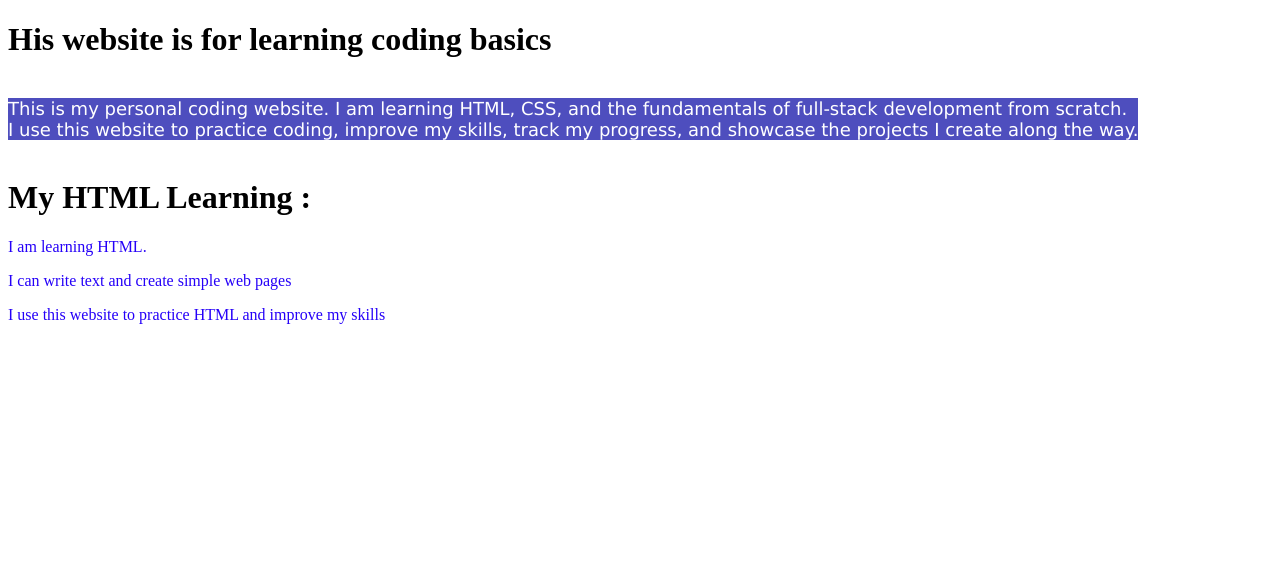
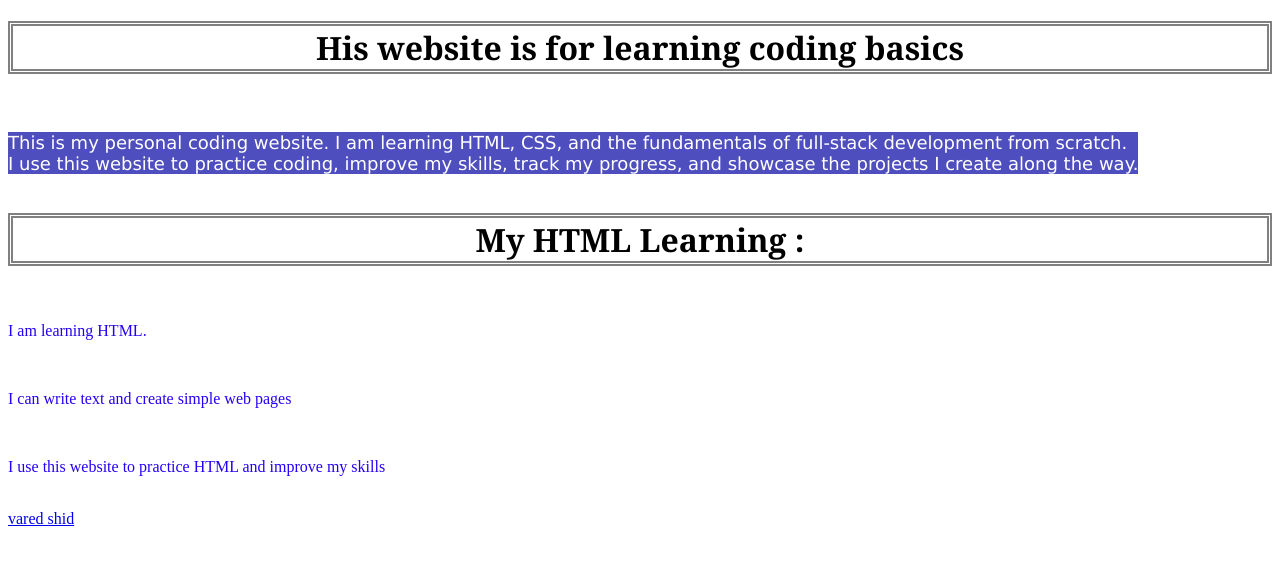
Before and after one commit to MehrzadAbaszadeh/web-development-journey, a plain HTML site: page index.html in a window 1280 px wide. Drawn offline with Linux system fonts and the light colour scheme.

Commit message:
fix bugs

```diff
--- a/index.html
+++ b/index.html
@@ -6,11 +6,20 @@
     <title>My Learning Journey</title>
         <!-- <script>alert("Welcome To My Website")</script> -->
      <link rel="stylesheet" type="text/css" href="./Assets/Styles/main.css">
+     <style>
+        h1{
+            text-align: center;
+            border: 5px double grey;
+            font-family: Cambria, Cochin, Georgia, Times, 'Times New Roman', serif;
+        }
+     </style>
 
 </head>
 <body>
 
     <h1>His website is for learning coding basics</h1>
+
+    <br>
 
     <p class="paragraph-1" id="idb">This is my personal coding website. I am learning HTML,
   CSS, and the fundamentals of full-stack development
@@ -24,9 +33,16 @@
 <div>
 <h1>My HTML Learning :</h1>
 
- <p class="idb">I am learning HTML.</p>
- <p>I can write text and create simple web pages</p>
- <P> I use this website to practice HTML and improve my skills</p>
+<br>
+
+ <p id="parageraph-0">I am learning HTML.</p>
+ <br>
+ <p id="parageraph-4">I can write text and create simple web pages</p>
+ <br>
+ <P id="parageraph-3"> I use this website to practice HTML and improve my skills</p>
+
+    <br>
+    <a href="About me.html">vared shid</a>
 
 </div>
 
```
